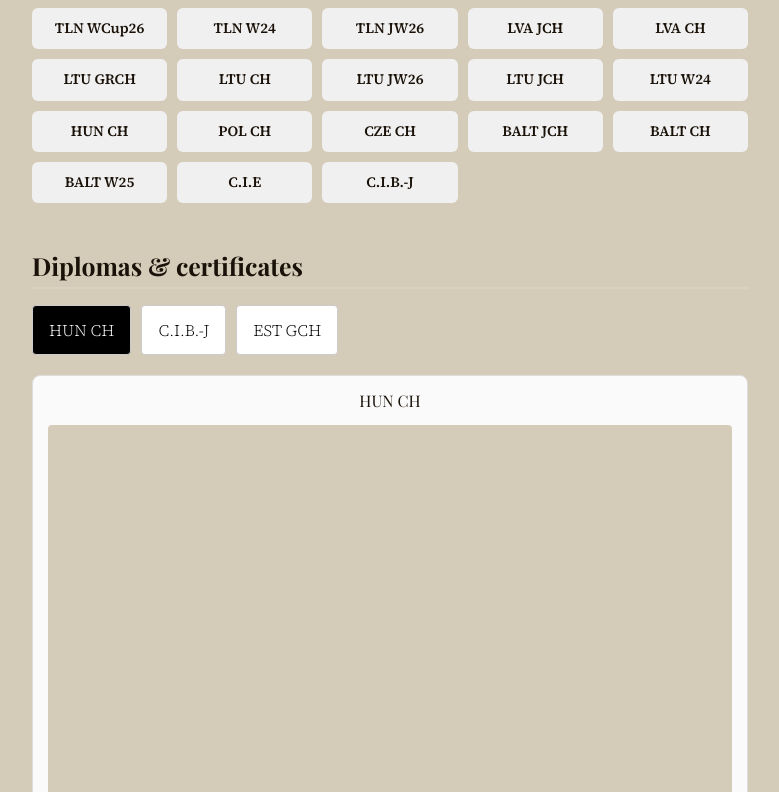
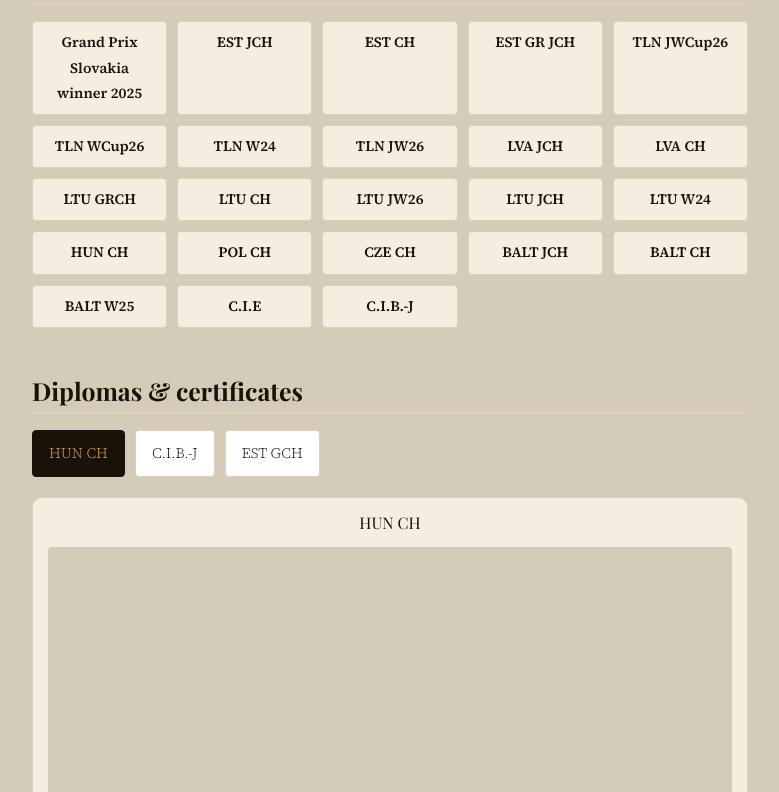
Before and after one commit to annaborsht/dobdog, a Next.js app: page /our-dogs/freya in a window 1280 px wide. Shown: the part 1608-2400 px from the top of the page, without its empty margins (250-1029 px from the left). Built offline with nearby package versions, Linux system fonts and the light colour scheme.

Commit message:
claude fixes

```diff
--- a/src/app/globals.css
+++ b/src/app/globals.css
@@ -316,6 +316,11 @@ a {
   justify-content: start;
 }
 
+.article-hero--ourdogs {
+  --hero-bg: url("/images/sirius/banner.jpg");
+  justify-content: start;
+}
+
 .article-hero--freya {
   --hero-bg: url("/images/freya/banner.jpg");
   justify-content: end;
@@ -325,10 +330,6 @@ a {
   --hero-bg: url("/images/dobermann/banner.jpg");
   justify-content: end;
   padding-bottom: 10%;
-}
-
-.article-hero--greatDane {
-  position: relative; /* only needed here if .article-hero doesn't already set it */
 }
 
 .article-hero--greatDane h1 {
@@ -456,7 +457,7 @@ a {
 .pedigree-tree {
   display: grid;
   grid-template-columns: repeat(var(--pedigree-gens, 3), 1fr);
-  grid-template-rows: repeat(8, minmax(70px, 1fr));
+  grid-template-rows: repeat(var(--pedigree-rows, 8), minmax(70px, 1fr));
   gap: 0.6rem;
 }
 
@@ -533,6 +534,98 @@ a {
   }
 }
 
+/* ─── Dog Detail Pages: Titles / Documents / Pedigree ─── */
+.dog-titles-section {
+  margin: 2rem 0;
+}
+
+.dog-titles-grid {
+  display: grid;
+  grid-template-columns: repeat(auto-fill, minmax(130px, 1fr));
+  gap: 10px;
+  margin: 1rem 0;
+}
+
+.dog-title-badge {
+  padding: 8px 12px;
+  background: var(--cream);
+  border: 1px solid var(--border);
+  border-radius: var(--radius-sm);
+  text-align: center;
+  font-weight: 700;
+  font-size: 0.9rem;
+  color: var(--ink);
+}
+
+.dog-documents-section {
+  margin: 3rem 0;
+}
+
+.dog-docs-layout {
+  display: flex;
+  flex-direction: column;
+  gap: 20px;
+  margin-top: 1rem;
+}
+
+.dog-docs-tabs {
+  display: flex;
+  gap: 10px;
+  flex-wrap: wrap;
+}
+
+.dog-doc-tab {
+  padding: 10px 16px;
+  border-radius: var(--radius-sm);
+  border: 1px solid var(--border);
+  background: #fff;
+  color: var(--ink);
+  font-family: var(--font-body), serif;
+  font-size: 0.9rem;
+  cursor: pointer;
+  transition:
+    background 0.2s,
+    color 0.2s,
+    border-color 0.2s;
+}
+.dog-doc-tab:hover {
+  border-color: var(--gold);
+}
+.dog-doc-tab--active {
+  background: var(--ink);
+  color: var(--gold-light);
+  border-color: var(--ink);
+}
+
+.dog-docs-preview {
+  border: 1px solid var(--border);
+  border-radius: var(--radius-md);
+  padding: 15px;
+  background: var(--cream);
+  min-height: 400px;
+  display: flex;
+  flex-direction: column;
+  align-items: center;
+  justify-content: center;
+}
+.dog-docs-preview h3 {
+  margin-bottom: 15px;
+}
+.dog-docs-preview iframe {
+  border: none;
+  border-radius: 4px;
+}
+.dog-docs-preview img {
+  max-width: 100%;
+  max-height: 500px;
+  object-fit: contain;
+  border-radius: 4px;
+}
+
+.dog-pedigree-section {
+  margin: 3rem 0;
+}
+
 /* ─── Dog Profile Card ───────────────────────────── */
 .profile-card {
   background: var(--cream);
@@ -600,9 +693,13 @@ a {
 .puppies-cta {
   max-width: 720px;
   margin: 0 auto;
+  display: flex;
+  flex-direction: column;
+  align-items: center;
   text-align: center;
-  padding: 5rem 2rem;
+  padding: 2rem 1rem;
 }
+
 .puppies-cta h1 {
   font-size: clamp(2rem, 3vw, 4rem);
   font-weight: 700;
@@ -792,13 +889,13 @@ a {
   .hero-img {
     height: 360px;
   }
-  .photo-grid {
+  .photos-grid {
     grid-template-columns: 1fr 1fr;
   }
 }
 
 @media (max-width: 480px) {
-  .photo-grid {
+  .photos-grid {
     grid-template-columns: 1fr;
   }
 }
@@ -1056,14 +1153,6 @@ a {
   border-radius: 4px;
 }
 
-.puppies-cta {
-  display: flex;
-  flex-direction: column;
-  align-items: center;
-  text-align: center;
-  padding: 2rem 1rem;
-}
-
 .puppies-poster {
   max-width: 100%;
   height: auto;
--- a/src/app/our-dogs/freya/page.tsx
+++ b/src/app/our-dogs/freya/page.tsx
@@ -180,76 +180,35 @@ export default function FreyaPage() {
 
       <div className="article-body">
         <p>{f.p1}</p>
+        <p>{f.p2}</p>
         <p>{f.p3}</p>
         <p>{f.p4}</p>
         <p>{f.p5}</p>
         <p>{f.p6}</p>
         <p>{f.p7}</p>
 
-        <div className="sahara-titles-container" style={{ margin: "2rem 0" }}>
+        <div className="dog-titles-section">
           <h2>{f.titlesHeader || "Titles & Achievements"}</h2>
-          <div
-            className="titles-grid"
-            style={{
-              display: "grid",
-              gridTemplateColumns: "repeat(auto-fill, minmax(130px, 1fr))",
-              gap: "10px",
-              margin: "1rem 0",
-            }}
-          >
+          <div className="dog-titles-grid">
             {FREYA_TITLES.map((title, index) => (
-              <span
-                key={index}
-                className="title-badge"
-                style={{
-                  padding: "8px 12px",
-                  background: "#f0f0f0",
-                  borderRadius: "6px",
-                  textAlign: "center",
-                  fontWeight: "bold",
-                  fontSize: "0.9rem",
-                }}
-              >
+              <span key={index} className="dog-title-badge">
                 {title}
               </span>
             ))}
           </div>
         </div>
         {/* --- Diplomas & Documents Interactive Section --- */}
-        <div className="sahara-documents" style={{ margin: "3rem 0" }}>
+        <div className="dog-documents-section">
           <h2>{f.documentsHeader || "Diplomas & Certificates"}</h2>
 
-          <div
-            className="docs-layout"
-            style={{
-              display: "flex",
-              flexDirection: "column",
-              gap: "20px",
-              marginTop: "1rem",
-            }}
-          >
+          <div className="dog-docs-layout">
             {/* Sidebar / Tabs for Selection */}
-            <div
-              className="docs-tabs"
-              style={{
-                display: "flex",
-                gap: "10px",
-                flexWrap: "wrap",
-              }}
-            >
+            <div className="dog-docs-tabs">
               {DIPLOMAS.map((doc) => (
                 <button
                   key={doc.id}
                   onClick={() => setActiveDoc(doc)}
-                  style={{
-                    padding: "10px 16px",
-                    borderRadius: "4px",
-                    border: "1px solid #ccc",
-                    backgroundColor: activeDoc.id === doc.id ? "#000" : "#fff",
-                    color: activeDoc.id === doc.id ? "#fff" : "#000",
-                    cursor: "pointer",
-                    transition: "all 0.2s ease",
-                  }}
+                  className={`dog-doc-tab${activeDoc.id === doc.id ? " dog-doc-tab--active" : ""}`}
                 >
                   {doc.title}
                 </button>
@@ -257,21 +216,8 @@ export default function FreyaPage() {
             </div>
 
             {/* Document Preview Display Box */}
-            <div
-              className="docs-preview-window"
-              style={{
-                border: "1px solid #ddd",
-                borderRadius: "8px",
-                padding: "15px",
-                backgroundColor: "#fafafa",
-                minHeight: "400px",
-                display: "flex",
-                flexDirection: "column",
-                alignItems: "center",
-                justifyContent: "center",
-              }}
-            >
-              <h3 style={{ marginBottom: "15px" }}>{activeDoc.title}</h3>
+            <div className="dog-docs-preview">
+              <h3>{activeDoc.title}</h3>
 
               {activeDoc.type === "pdf" ? (
                 <iframe
@@ -279,23 +225,13 @@ export default function FreyaPage() {
                   title={activeDoc.title}
                   width="100%"
                   height="500px"
-                  style={{ border: "none", borderRadius: "4px" }}
                 />
               ) : (
-                <img
-                  src={activeDoc.src}
-                  alt={activeDoc.title}
-                  style={{
-                    maxWidth: "100%",
-                    maxHeight: "500px",
-                    objectFit: "contain",
-                    borderRadius: "4px",
-                  }}
-                />
+                <img src={activeDoc.src} alt={activeDoc.title} />
               )}
             </div>
             {/* --- Pedigree Section --- */}
-            <div className="sahara-pedigree" style={{ margin: "3rem 0" }}>
+            <div className="dog-pedigree-section">
               <h2>{f.pedigreeHeader || "Pedigree"}</h2>
 
               <div className="pedigree-labels">
--- a/src/app/our-dogs/page.tsx
+++ b/src/app/our-dogs/page.tsx
@@ -13,7 +13,7 @@ export default function OurDogsPage() {
   ];
   return (
     <>
-      <div className="article-hero article-hero--sirius">
+      <div className="article-hero article-hero--ourdogs">
         <p className="article-byline">{o.byline}</p>
         <h1>{o.title}</h1>
       </div>
--- a/src/app/our-dogs/sirius/page.tsx
+++ b/src/app/our-dogs/sirius/page.tsx
@@ -201,18 +201,10 @@ export default function SiriusPage() {
         <p>{s.p3}</p>
         <p>{s.p4}</p>
 
-        <div className="sahara-documents" style={{ margin: "3rem 0" }}>
-          <div
-            className="docs-layout"
-            style={{
-              display: "flex",
-              flexDirection: "column",
-              gap: "20px",
-              marginTop: "1rem",
-            }}
-          >
+        <div className="dog-documents-section">
+          <div className="dog-docs-layout">
             {/* --- Pedigree Section --- */}
-            <div className="sahara-pedigree" style={{ margin: "3rem 0" }}>
+            <div className="dog-pedigree-section">
               <h2>{s.pedigreeHeader || "Pedigree"}</h2>
 
               <div
@@ -227,7 +219,12 @@ export default function SiriusPage() {
 
               <div
                 className="pedigree-tree"
-                style={{ "--pedigree-gens": maxGen } as React.CSSProperties}
+                style={
+                  {
+                    "--pedigree-gens": maxGen,
+                    "--pedigree-rows": Math.pow(2, maxGen),
+                  } as React.CSSProperties
+                }
               >
                 {PEDIGREE.map((dog, i) => (
                   <div
```
Also changed, not shown: src/app/our-dogs/sahara/page.tsx (+11 -76 lines), 1 other file (tests, documents, lock files or other folders).
